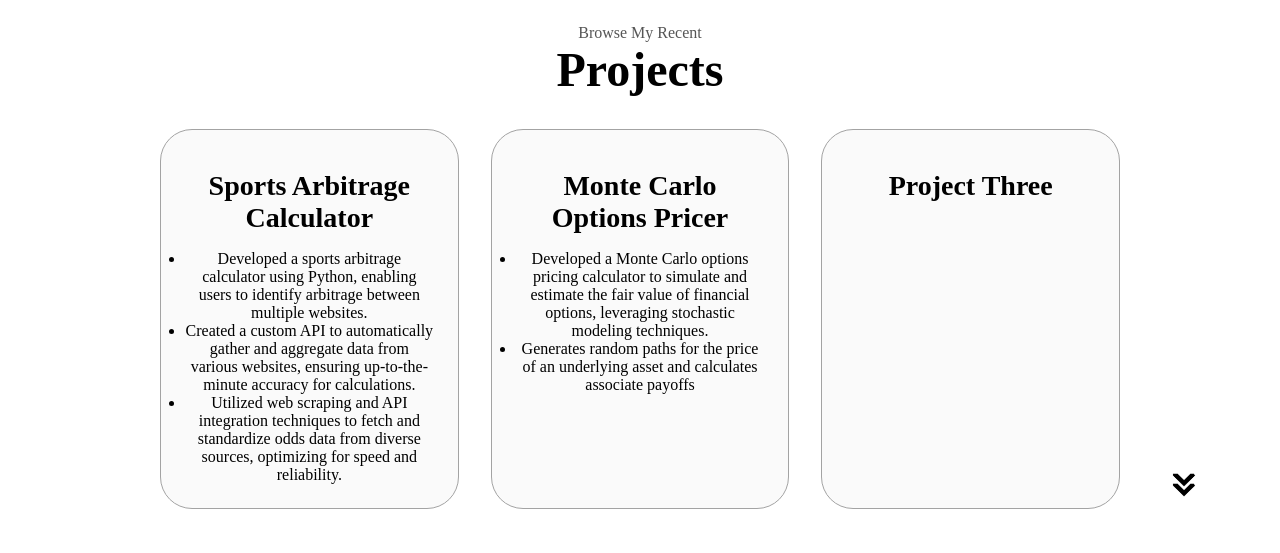
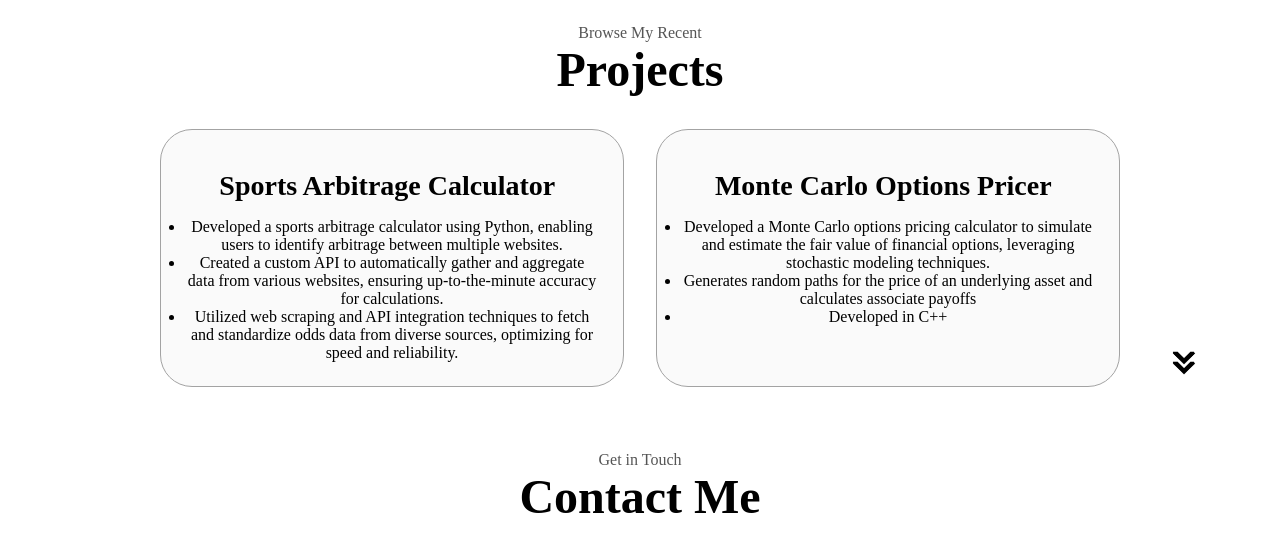
Before and after one commit to thoknee/TonyPonomarev, a plain HTML site: page index.html in a window 1280 px wide. Shown: the part 2440-2993 px from the top of the page. Drawn offline with Linux system fonts and the light colour scheme.

Commit message:
made some more changes

```diff
--- a/index.html
+++ b/index.html
@@ -228,11 +228,7 @@
         <div class="about-containers">
           <div class="details-container color-container">
             <div class="article-container">
-              <!-- <img
-                src="./assets/project-1.png"
-                alt="Project 1"
-                class="project-img"
-              /> -->
+
             </div>
             <h2 class="experience-sub-title project-title">Sports Arbitrage Calculator</h2>
             <div class="btn-container">
@@ -276,6 +272,7 @@
               <ul>
                 <li>Developed a Monte Carlo options pricing calculator to simulate and estimate the fair value of financial options, leveraging stochastic modeling techniques.</li>
                 <li>Generates random paths for the price of an underlying asset and calculates associate payoffs</li>
+                <li>Developed in C++</li>
               </ul>
               <!-- <button
                 class="btn btn-color-2 project-btn"
@@ -291,17 +288,17 @@
               </button> -->
             </div>
           </div>
-          <div class="details-container color-container">
+          <!-- <div class="details-container color-container">
             <div class="article-container">
-              <!-- <img
+              <img
                 src="./assets/project-3.png"
                 alt="Project 3"
                 class="project-img"
               /> -->
-            </div>
+            <!-- </div>
             <h2 class="experience-sub-title project-title">Project Three</h2>
             <div class="btn-container">
-              <!-- <button
+              <button
                 class="btn btn-color-2 project-btn"
                 onclick="location.href='https://github.com/'"
               >
@@ -312,8 +309,8 @@
                 onclick="location.href='https://github.com/'"
               >
                 Live Demo
-              </button> -->
-            </div>
+              </button>
+            </div> -->
           </div>
         </div>
       </div>
--- a/style.css
+++ b/style.css
@@ -366,6 +366,7 @@ article .experienceItem {
 .color-container {
   border-color: rgb(163, 163, 163);
   background: rgb(250, 250, 250);
+  width: 90%;
 }
 
 .project-img {
@@ -377,6 +378,7 @@ article .experienceItem {
 .project-title {
   margin: 1rem;
   color: black;
+  width: 90%;
 }
 
 .project-btn {
```
Also changed, not shown: assets/profile-pic-2.png (deleted), assets/project-1.png (deleted), assets/project-2.png (deleted), assets/project-3.png (deleted).
